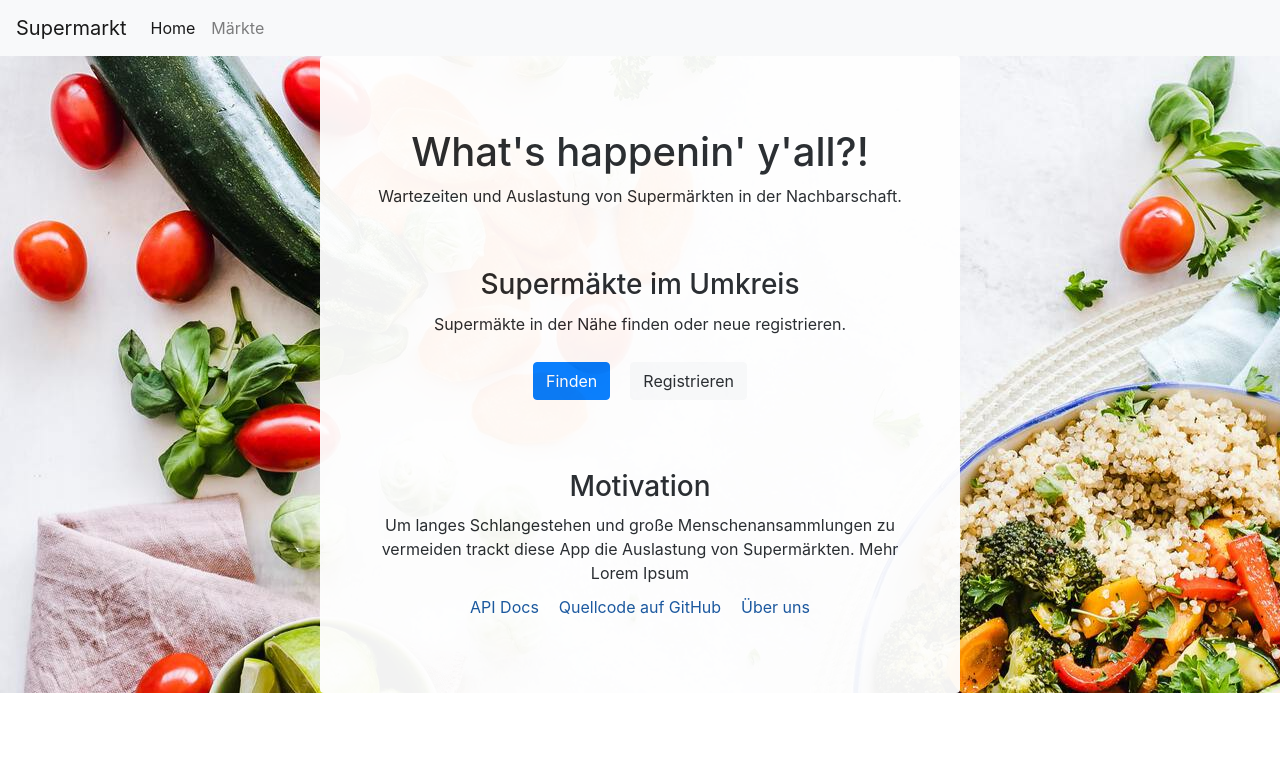
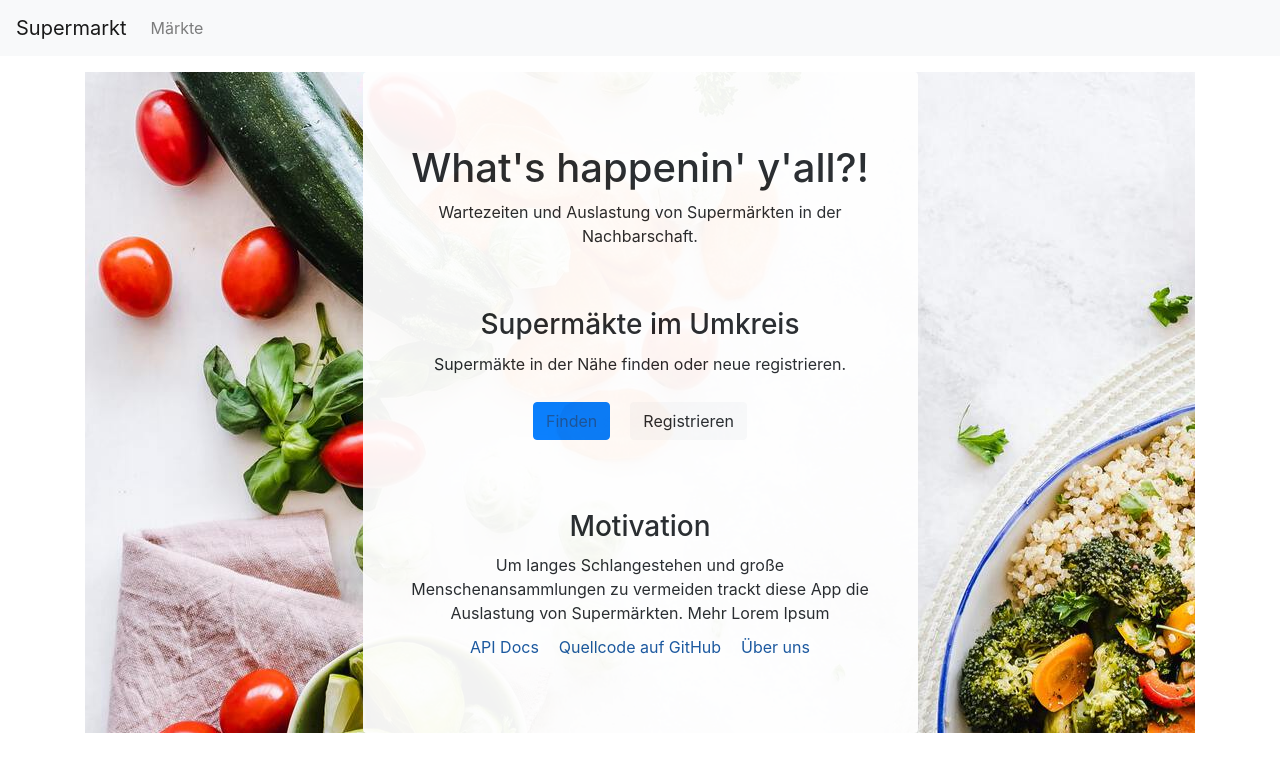
Before and after one commit to wirvsvirus-dortmund/frontend, a Vue app: page / in a window 1280 px wide. Shown: the top 772 px of the page. Built offline with nearby package versions, Linux system fonts and the light colour scheme.

Commit message:
Add navbar

```diff
--- a/src/App.vue
+++ b/src/App.vue
@@ -1,24 +1,21 @@
 <template>
   <div id="app container-fluid">
-    <nav class="navbar navbar-expand-lg navbar-light bg-light">
-    <a class="navbar-brand" href="#">Supermarkt</a>
+    <nav class="navbar navbar-expand-lg navbar-light bg-light mb-3">
+      <router-link class="navbar-brand" to="/">Supermarkt</router-link>
       <button class="navbar-toggler" type="button" data-toggle="collapse" data-target="#navbarSupportedContent" aria-controls="navbarSupportedContent" aria-expanded="false" aria-label="Toggle navigation">
         <span class="navbar-toggler-icon"></span>
       </button>
 
       <div class="collapse navbar-collapse" id="navbarSupportedContent">
-      <ul class="navbar-nav mr-auto">
-        <li class="nav-item active">
-          <a class="nav-link" href="/">Home</a>
-        </li>
-        <li class="nav-item">
-          <a class="nav-link" href="/shops">Märkte</a>
-        </li>
-      </ul>
+        <div class="navbar-nav mr-auto">
+          <router-link class="nav-link" to="/shops">Märkte</router-link>
+        </div>
       </div>
     </nav>
 
+    <main class="container">
       <router-view />
+    </main>
   </div>
 </template>
 
--- a/src/components/Landing.vue
+++ b/src/components/Landing.vue
@@ -10,9 +10,9 @@
     <p></p>
     <ul>
       <li>
-          <button type="button" class="btn btn-primary" href="https://www.youtube.com/watch?v=dQw4w9WgXcQ">
+          <router-link type="button" class="btn btn-primary" :to="{name: 'Shops'}">
             Finden
-          </button>
+          </router-link>
       </li>
       <li>
         <router-link :to="{name: 'ShopRegistration'}">
--- a/src/router.js
+++ b/src/router.js
@@ -11,17 +11,16 @@ Vue.use(Router);
 
 
 const routes = [
-  {
-    path: '/',
+  { path: '/',
     component: Landing,
     name: 'Landing',
     props: {
       msg: 'What\'s happenin\' y\'all?!'
     }
    },
-  { path: '/register/shop', component: ShopRegistration },
-  { path: '/shops/:id', component: Shop },
-  { path: '/shops', component: ShopList },
+  { name: 'ShopRegistration', path: '/register/shop', component: ShopRegistration },
+  { name: 'Shop', path: '/shops/:id', component: Shop },
+  { name: 'Shops', path: '/shops', component: ShopList },
 ]
 
 export default new Router({
```
Lines whose indentation alone changed are shown as unchanged.
